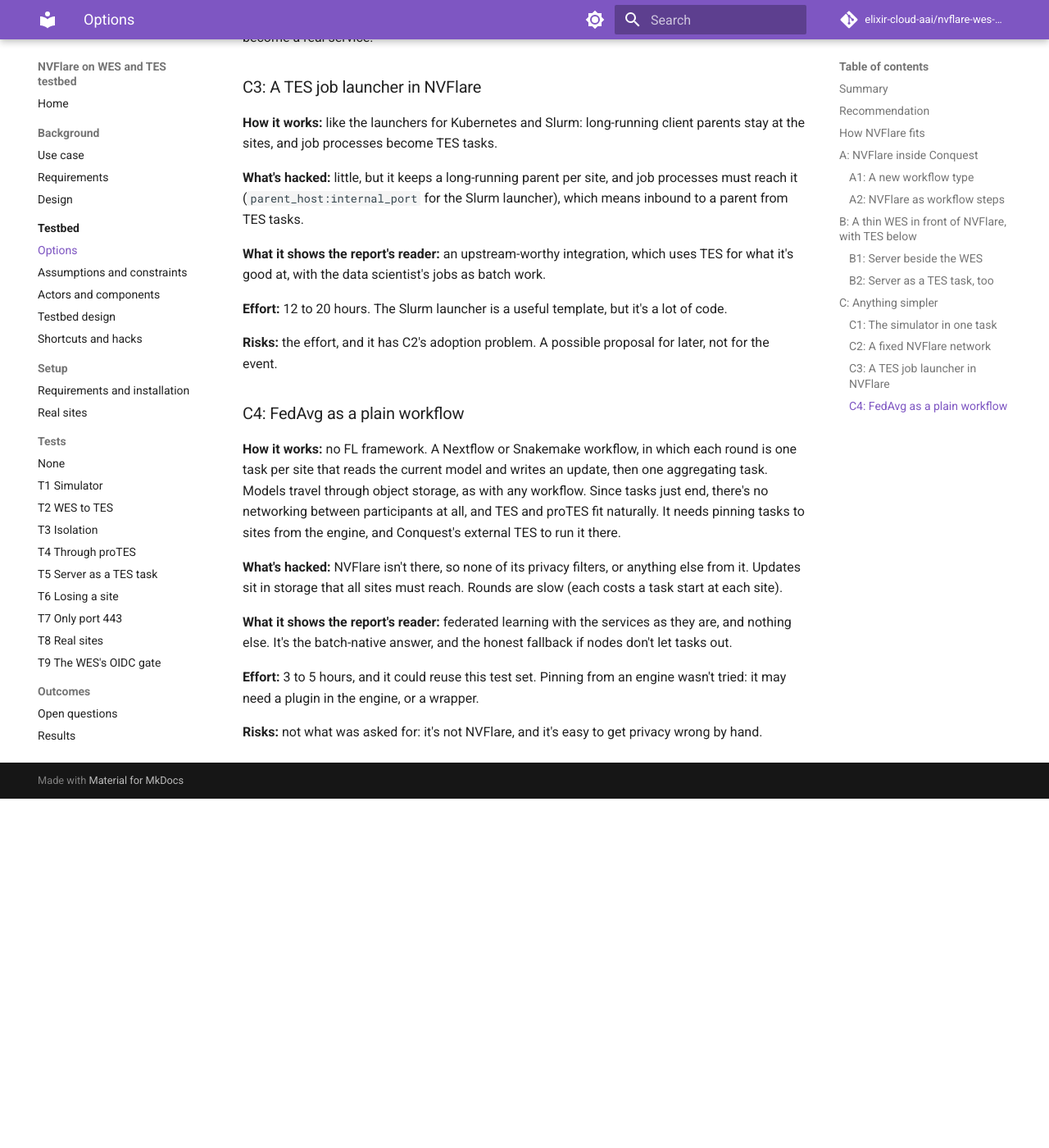
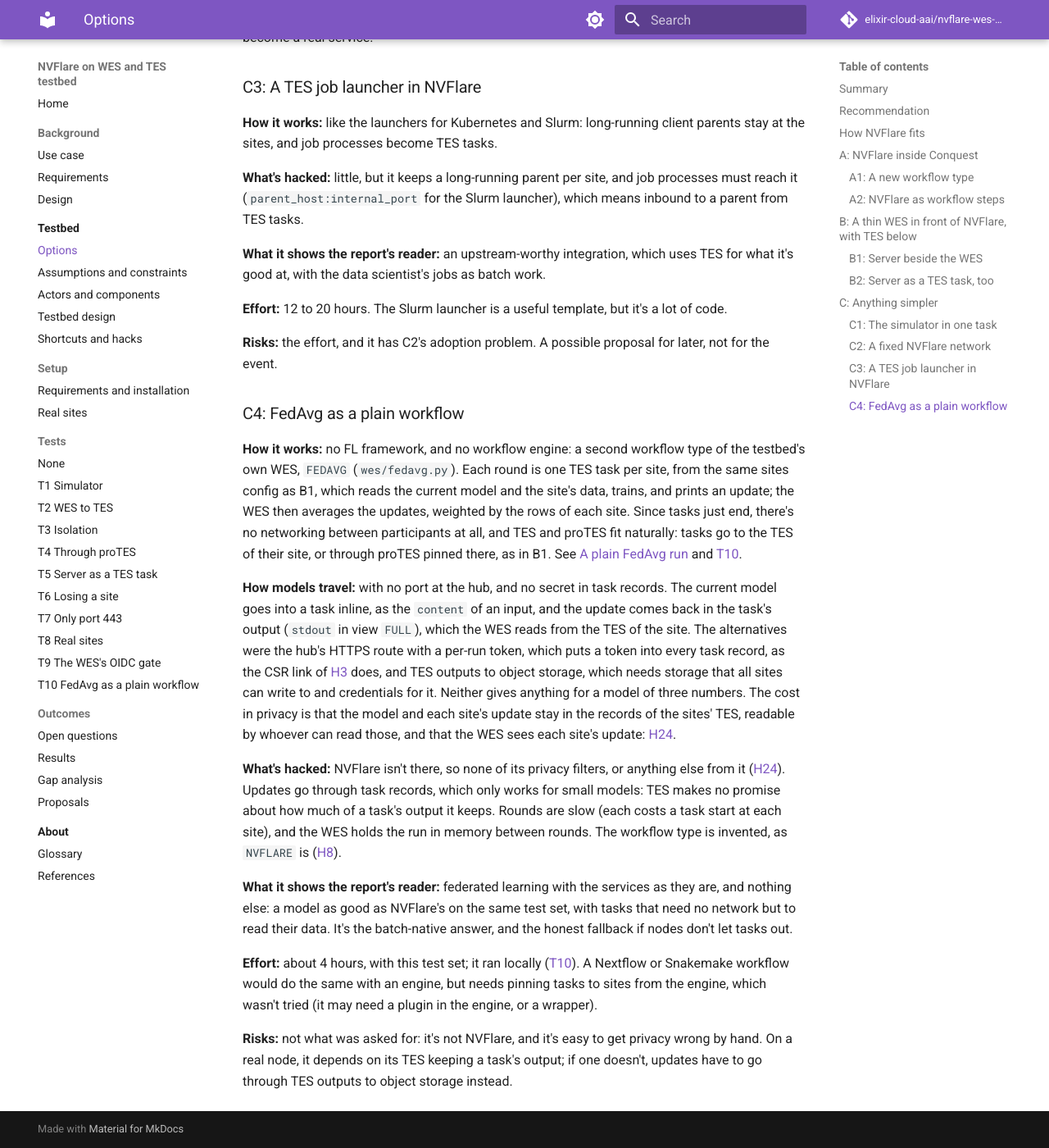
Before and after one commit to elixir-cloud-aai/nvflare-wes-testbed, an MkDocs documentation site: the page built from docs/testbed/options.md, in a window 1280 px wide and 1400 px high, scrolled down 6052 px. Shown: the whole window at 82% size. Built offline with MkDocs 1.6.1 and Material for MkDocs 9.7.7, drawn with Linux system fonts in a browser that asks for light colours; comment, search, counter and statistics services are not loaded; before the commit the page ends 7026 px from its top, so only the background shows below that; some of the changed text lies outside the part shown.

Commit message:
docs: document C4 in the testbed's WES and T10
Rewrite option C4 for the testbed's own WES instead of a workflow
engine and Conquest, with the choice of model exchange (inline input
content in, task output back) and its privacy cost, recorded as hack
H24. Add a plain FedAvg run to the design, the test page T10, its
local results of 2026-11-17, and the README's quick start, whose
check count of T2 was stale.

Refs #14

Co-Authored-By: Claude Opus 5.5 <noreply@anthropic.com>

```diff
--- a/docs/testbed/options.md
+++ b/docs/testbed/options.md
@@ -13,7 +13,7 @@ Effort is in hours for one person, for a first demonstration, as local work on t
 | [C1 Simulator in one task](#c1-the-simulator-in-one-task) | Not federated | Simulator only | Nothing | 1 | Simulator ran; not as a TES task |
 | [C2 Fixed NVFlare network, WES only submits](#c2-a-fixed-nvflare-network) | Yes | Yes | Long-running client per site | 3 to 4 | Read only |
 | [C3 A TES job launcher for NVFlare](#c3-a-tes-job-launcher-in-nvflare) | Yes | Yes | Long-running client per site, inbound from tasks | 12 to 20 | Read only |
-| [C4 FedAvg as a plain workflow, without NVFlare](#c4-fedavg-as-a-plain-workflow) | Yes | **No** | Nothing new | 3 to 5 | Read only |
+| [C4 FedAvg as a plain workflow, without NVFlare](#c4-fedavg-as-a-plain-workflow) | Yes | **No** | Nothing new | About 4 | Ran locally, in the testbed's WES |
 
 ## Recommendation
 
@@ -22,7 +22,7 @@ Effort is in hours for one person, for a first demonstration, as local work on t
 - It's the only option that ran, across TES instances and through proTES, that needs nothing from a site beyond a task that can dial out to one port. FLARE clients only dial out ([T3](../tests/t3-isolation.md)), and that port can be 443 ([T7](../tests/t7-port-443.md)).
 - Everything it hacks is ours, and listed. It needs nothing from anyone else's roadmap, so it can be tried at the event.
 - Its logic is a port away from Conquest, should [option A](#a-nvflare-inside-conquest) be taken up: the steps of a run are the same, with a Go adapter and a runner image instead of a thin service.
-- Its risk is at the sites, not in the software: whether a task at a real node may reach the hub. So the first thing to do is to find that out, with a probe task ([#2](https://github.com/elixir-cloud-aai/nvflare-wes-testbed/issues/2)). If nodes don't allow it, C4 still gets a federated model through the same services, but without NVFlare.
+- Its risk is at the sites, not in the software: whether a task at a real node may reach the hub. So the first thing to do is to find that out, with a probe task ([#2](https://github.com/elixir-cloud-aai/nvflare-wes-testbed/issues/2)). If nodes don't allow it, C4 still gets a federated model through the same services, but without NVFlare: it ran locally ([T10](../tests/t10-fedavg.md)).
 
 **What this means for the M4.5 report:** it can point to a run through standard APIs across TES instances, with NVFlare, and to a clear list of what's missing. It can't claim that "ELIXIR Cloud is available" for this: there's no authentication, one run at a time, and keys travel in task records. A real-site run at the event would make it a demonstration on real nodes; without one, it's a local proof of concept and an architecture analysis.
 
@@ -148,12 +148,14 @@ Applies to both variants:
 
 ### C4: FedAvg as a plain workflow
 
-**How it works:** no FL framework. A Nextflow or Snakemake workflow, in which each round is one task per site that reads the current model and writes an update, then one aggregating task. Models travel through object storage, as with any workflow. Since tasks just end, there's no networking between participants at all, and TES and proTES fit naturally. It needs pinning tasks to sites from the engine, and Conquest's external TES to run it there.
+**How it works:** no FL framework, and no workflow engine: a second workflow type of the testbed's own WES, `FEDAVG` (`wes/fedavg.py`). Each round is one TES task per site, from the same sites config as B1, which reads the current model and the site's data, trains, and prints an update; the WES then averages the updates, weighted by the rows of each site. Since tasks just end, there's no networking between participants at all, and TES and proTES fit naturally: tasks go to the TES of their site, or through proTES pinned there, as in B1. See [A plain FedAvg run](design.md#a-plain-fedavg-run) and [T10](../tests/t10-fedavg.md).
 
-**What's hacked:** NVFlare isn't there, so none of its privacy filters, or anything else from it. Updates sit in storage that all sites must reach. Rounds are slow (each costs a task start at each site).
+**How models travel:** with no port at the hub, and no secret in task records. The current model goes into a task inline, as the `content` of an input, and the update comes back in the task's output (`stdout` in view `FULL`), which the WES reads from the TES of the site. The alternatives were the hub's HTTPS route with a per-run token, which puts a token into every task record, as the CSR link of [H3](shortcuts.md#h3) does, and TES outputs to object storage, which needs storage that all sites can write to and credentials for it. Neither gives anything for a model of three numbers. The cost in privacy is that the model and each site's update stay in the records of the sites' TES, readable by whoever can read those, and that the WES sees each site's update: [H24](shortcuts.md#h24).
 
-**What it shows the report's reader:** federated learning with the services as they are, and nothing else. It's the batch-native answer, and the honest fallback if nodes don't let tasks out.
+**What's hacked:** NVFlare isn't there, so none of its privacy filters, or anything else from it ([H24](shortcuts.md#h24)). Updates go through task records, which only works for small models: TES makes no promise about how much of a task's output it keeps. Rounds are slow (each costs a task start at each site), and the WES holds the run in memory between rounds. The workflow type is invented, as `NVFLARE` is ([H8](shortcuts.md#h8)).
 
-**Effort:** 3 to 5 hours, and it could reuse this test set. Pinning from an engine wasn't tried: it may need a plugin in the engine, or a wrapper.
+**What it shows the report's reader:** federated learning with the services as they are, and nothing else: a model as good as NVFlare's on the same test set, with tasks that need no network but to read their data. It's the batch-native answer, and the honest fallback if nodes don't let tasks out.
 
-**Risks:** not what was asked for: it's not NVFlare, and it's easy to get privacy wrong by hand.
+**Effort:** about 4 hours, with this test set; it ran locally ([T10](../tests/t10-fedavg.md)). A Nextflow or Snakemake workflow would do the same with an engine, but needs pinning tasks to sites from the engine, which wasn't tried (it may need a plugin in the engine, or a wrapper).
+
+**Risks:** not what was asked for: it's not NVFlare, and it's easy to get privacy wrong by hand. On a real node, it depends on its TES keeping a task's output; if one doesn't, updates have to go through TES outputs to object storage instead.
--- a/mkdocs.yml
+++ b/mkdocs.yml
@@ -83,6 +83,7 @@ nav:
   - T7 Only port 443: tests/t7-port-443.md
   - T8 Real sites: tests/t8-real-sites.md
   - "T9 The WES's OIDC gate": tests/t9-auth.md
+  - T10 FedAvg as a plain workflow: tests/t10-fedavg.md
 - Outcomes:
   - Open questions: outcomes/open-questions.md
   - Results: outcomes/results.md
```
Also changed, not shown: README.md (+3 -1 lines), docs/testbed/design.md (+14 -2 lines), docs/testbed/shortcuts.md (+5 -1 lines), 2 other files.
